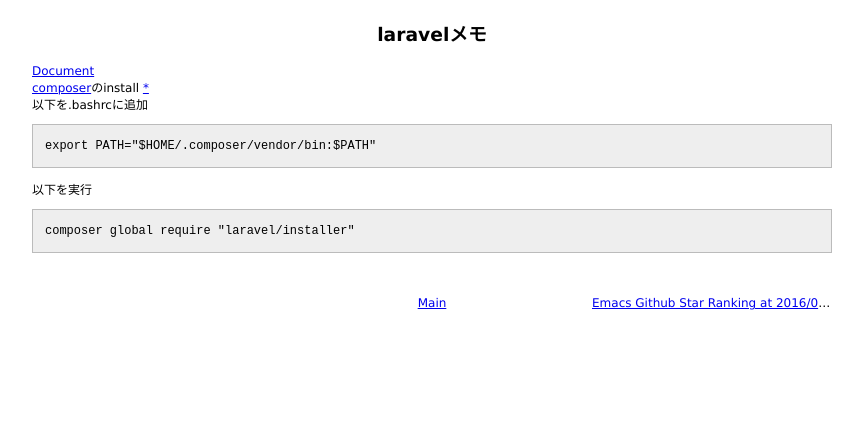
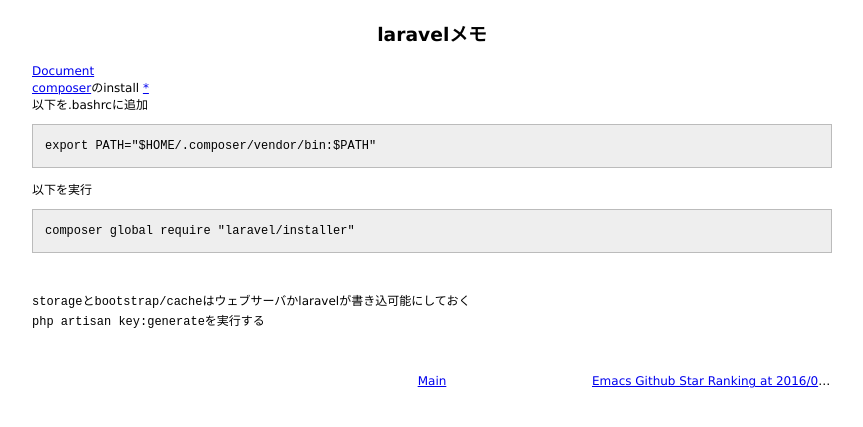
Before and after one commit to 38elements/38elements.github.com, a Jekyll site: the page built from _posts/2016-05-03-laravel.md, in a window 1280 px wide. Shown: the top 427 px of the page, without its empty margins (208-1071 px from the left). Built offline with Jekyll 4.4.1, drawn with Linux system fonts in a browser that asks for light colours.

Commit message:
Update 2016-05-03-laravel.md

````diff
--- a/_posts/2016-05-03-laravel.md
+++ b/_posts/2016-05-03-laravel.md
@@ -15,3 +15,7 @@ export PATH="$HOME/.composer/vendor/bin:$PATH"
 ```
 composer global require "laravel/installer"
 ```
+<br>
+
+`storage`と`bootstrap/cache`はウェブサーバかlaravelが書き込可能にしておく
+`php artisan key:generate`を実行する
````
